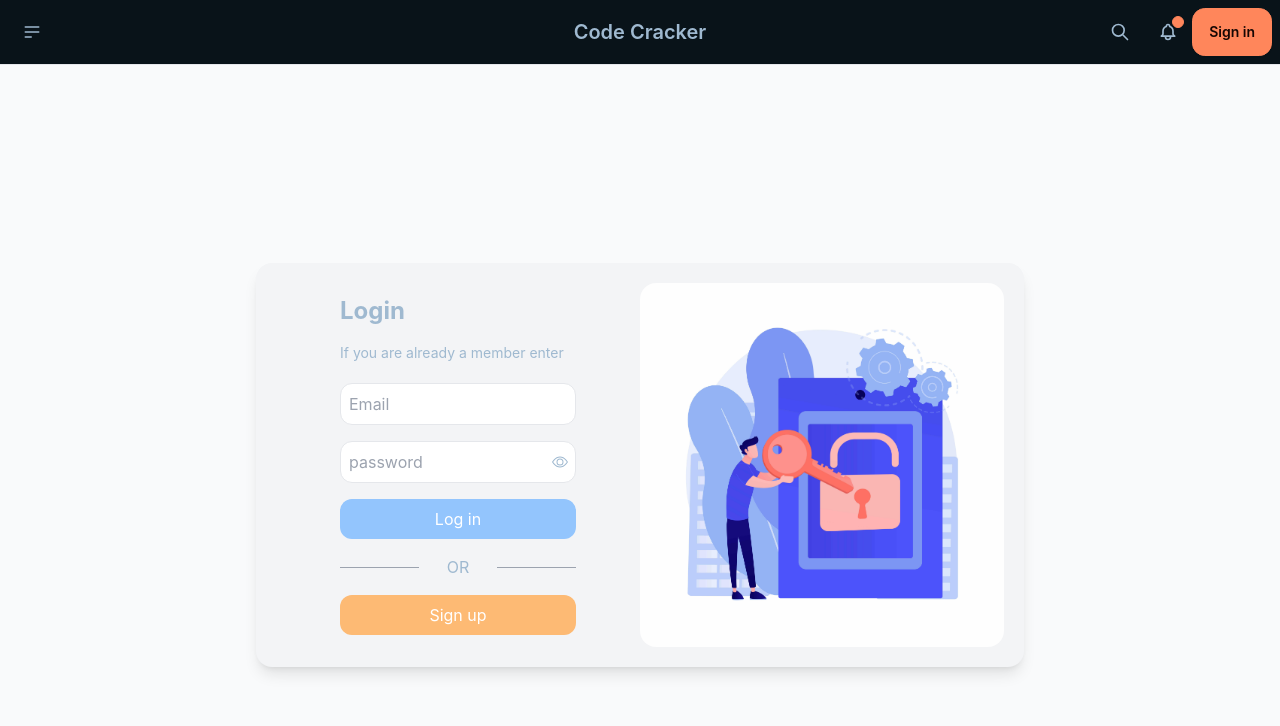
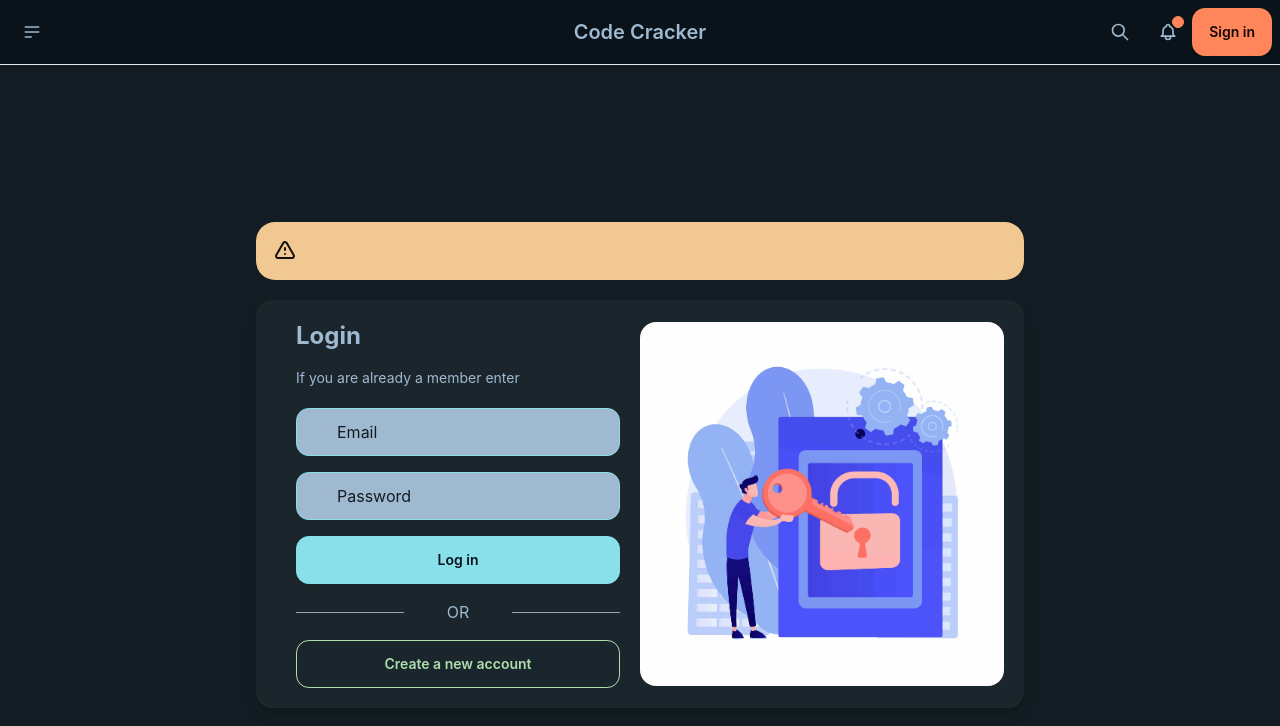
Before and after one commit to jon-oscar/code-cracker, a React (Create React App) app in the folder client/: page /signin in a window 1280 px wide. Shown: the top 726 px of the page. Built offline with nearby package versions, Linux system fonts and the light colour scheme.

Commit message:
refactor design forms including daisy library

```diff
--- a/client/src/pages/SignIn.tsx
+++ b/client/src/pages/SignIn.tsx
@@ -1,41 +1,100 @@
-import React from 'react';
+import React, { useState } from 'react';
 import { Link } from 'react-router-dom';
+import { User } from '../../../types/User';
 
 export default function SignIn(): JSX.Element {
+  const [email, setEmail] = useState('');
+  const [password, setPassword] = useState('');
+  const [errorMessage, setErrorMessage] = useState('');
+
+  async function loginUser(event: React.FormEvent<HTMLFormElement>) {
+    event.preventDefault();
+
+    const user = {
+      email: email,
+      password: password,
+    };
+
+    const responseUser = fetch('/api/users/login', {
+      method: 'POST',
+      headers: {
+        'Content-Type': 'application/json',
+      },
+      body: JSON.stringify(user),
+    });
+  }
+
   return (
-    <div className='bg-gray-50 min-h-screen flex items-center justify-center'>
-      <div className='bg-gray-100 flex rounded-2xl shadow-lg max-w-3xl p-5 items-center'>
-        <div className='md:w-1/2 px-16'>
+    <div className='min-h-screen flex items-center justify-center flex-col'>
+      {!errorMessage && (
+        <div
+          role='alert'
+          className='alert alert-warning max-w-sm md:max-w-3xl mb-5 flex flex-row'
+        >
+          <svg
+            xmlns='http://www.w3.org/2000/svg'
+            className='stroke-current shrink-0 h-6 w-6'
+            fill='none'
+            viewBox='0 0 24 24'
+          >
+            <path
+              strokeLinecap='round'
+              strokeLinejoin='round'
+              strokeWidth='2'
+              d='M12 9v2m0 4h.01m-6.938 4h13.856c1.54 0 2.502-1.667 1.732-3L13.732 4c-.77-1.333-2.694-1.333-3.464 0L3.34 16c-.77 1.333.192 3 1.732 3z'
+            />
+          </svg>
+          <span>{errorMessage}</span>
+        </div>
+      )}
+      <div className='bg-neutral flex rounded-2xl shadow-lg max-w-3xl p-5 items-center'>
+        <div className='md:w-1/2 px-5'>
           <h2 className='font-bold text-2xl'>Login</h2>
           <p className='text-sm mt-4'>If you are already a member enter</p>
-          <form action='' className='flex flex-col gap-4'>
-            <input
-              className='p-2 rounded-xl border bg-white mt-5'
-              type='text'
-              placeholder='Email'
-              name='email'
-            />
-
-            <div className='relative'>
-              <input
-                className='p-2 rounded-xl border bg-white w-full'
-                type='password'
-                placeholder='password'
-                name='password'
-              />
+          <form action='' className='flex flex-col gap-4' onSubmit={loginUser}>
+            <label className='input input-bordered input-info bg-base-content flex items-center gap-2 mt-5'>
               <svg
                 xmlns='http://www.w3.org/2000/svg'
-                width='16'
-                height='16'
+                viewBox='0 0 16 16'
                 fill='currentColor'
-                className='bi bi-eye absolute top-1/2 right-2 -translate-y-1/2'
+                className='w-4 h-4 opacity-70'
+              >
+                <path d='M2.5 3A1.5 1.5 0 0 0 1 4.5v.793c.026.009.051.02.076.032L7.674 8.51c.206.1.446.1.652 0l6.598-3.185A.755.755 0 0 1 15 5.293V4.5A1.5 1.5 0 0 0 13.5 3h-11Z' />
+                <path d='M15 6.954 8.978 9.86a2.25 2.25 0 0 1-1.956 0L1 6.954V11.5A1.5 1.5 0 0 0 2.5 13h11a1.5 1.5 0 0 0 1.5-1.5V6.954Z' />
+              </svg>
+              <input
+                type='text'
+                className='grow placeholder-base-100 text-base-300'
+                placeholder='Email'
+                name='email'
+                value={email}
+                onChange={(e) => setEmail(e.target.value)}
+              />
+            </label>
+
+            <label className='input input-bordered input-info bg-base-content flex items-center gap-2'>
+              <svg
+                xmlns='http://www.w3.org/2000/svg'
                 viewBox='0 0 16 16'
+                fill='currentColor'
+                className='w-4 h-4 opacity-70'
               >
-                <path d='M16 8s-3-5.5-8-5.5S0 8 0 8s3 5.5 8 5.5S16 8 16 8M1.173 8a13 13 0 0 1 1.66-2.043C4.12 4.668 5.88 3.5 8 3.5s3.879 1.168 5.168 2.457A13 13 0 0 1 14.828 8q-.086.13-.195.288c-.335.48-.83 1.12-1.465 1.755C11.879 11.332 10.119 12.5 8 12.5s-3.879-1.168-5.168-2.457A13 13 0 0 1 1.172 8z' />
-                <path d='M8 5.5a2.5 2.5 0 1 0 0 5 2.5 2.5 0 0 0 0-5M4.5 8a3.5 3.5 0 1 1 7 0 3.5 3.5 0 0 1-7 0' />
+                <path
+                  fillRule='evenodd'
+                  d='M14 6a4 4 0 0 1-4.899 3.899l-1.955 1.955a.5.5 0 0 1-.353.146H5v1.5a.5.5 0 0 1-.5.5h-2a.5.5 0 0 1-.5-.5v-2.293a.5.5 0 0 1 .146-.353l3.955-3.955A4 4 0 1 1 14 6Zm-4-2a.75.75 0 0 0 0 1.5.5.5 0 0 1 .5.5.75.75 0 0 0 1.5 0 2 2 0 0 0-2-2Z'
+                  clipRule='evenodd'
+                />
               </svg>
-            </div>
-            <button className='bg-blue-300 py-2 text-white rounded-xl'>
+              <input
+                type='password'
+                className='grow placeholder-base-100 text-base-300'
+                placeholder='Password'
+                name='password'
+                value={password}
+                onChange={(e) => setPassword(e.target.value)}
+              />
+            </label>
+            <button className='btn btn-block btn-info text-base-300'>
               Log in
             </button>
 
@@ -45,8 +104,8 @@ export default function SignIn(): JSX.Element {
               <hr className='border-gray-400' />
             </div>
 
-            <button className='bg-orange-300 py-2 text-white rounded-xl'>
-              <a href='/signup'>Sign up</a>
+            <button className='btn btn-block btn-outline btn-success'>
+              <a href='/signup'>Create a new account</a>
             </button>
           </form>
         </div>
--- a/client/src/pages/SignUp.tsx
+++ b/client/src/pages/SignUp.tsx
@@ -1,21 +1,20 @@
 import { useState } from 'react';
-import { Link } from 'react-router-dom';
+
 import { ResponseUser, RequestUser } from '../../../types/User';
 
 export default function SignUp(): JSX.Element {
   const [username, setUsername] = useState('');
   const [email, setEmail] = useState('');
   const [password, setPassword] = useState('');
+  const [errorMessage, setErrorMessage] = useState('');
 
   async function registerUser(event: React.FormEvent<HTMLFormElement>) {
     event.preventDefault();
-
     const newUser: RequestUser = {
       username: username,
-      email: `${email}@example.com`,
+      email: email,
       password: password,
     };
-
     const responseNewUser = await fetch('/api/users', {
       method: 'POST',
       headers: {
@@ -24,63 +23,124 @@ export default function SignUp(): JSX.Element {
       body: JSON.stringify(newUser),
     });
     const dataNewUser: ResponseUser = await responseNewUser.json();
+
+    if (responseNewUser.status === 201) {
       console.log('User created', dataNewUser);
+    } else {
+      setErrorMessage('Username or email already exists!');
+    }
   }
 
   return (
-    <div className='bg-gray-50 min-h-screen flex items-center justify-center'>
-      <div className='bg-gray-100 flex rounded-2xl shadow-lg max-w-3xl p-5 items-center'>
-        <div className='md:w-1/2 px-16'>
+    <div className=' min-h-screen flex flex-col items-center justify-center'>
+      {errorMessage && (
+        <div
+          role='alert'
+          className='alert alert-warning max-w-sm md:max-w-3xl mb-5 flex flex-row'
+        >
+          <svg
+            xmlns='http://www.w3.org/2000/svg'
+            className='stroke-current shrink-0 h-6 w-6'
+            fill='none'
+            viewBox='0 0 24 24'
+          >
+            <path
+              strokeLinecap='round'
+              strokeLinejoin='round'
+              strokeWidth='2'
+              d='M12 9v2m0 4h.01m-6.938 4h13.856c1.54 0 2.502-1.667 1.732-3L13.732 4c-.77-1.333-2.694-1.333-3.464 0L3.34 16c-.77 1.333.192 3 1.732 3z'
+            />
+          </svg>
+          <span>{errorMessage}</span>
+        </div>
+      )}
+
+      <div className='bg-neutral flex rounded-2xl shadow-lg max-w-3xl p-5 items-center'>
+        <div className='md:w-1/2 px-5'>
           <h2 className='font-bold text-2xl'>Sign up</h2>
-          <p className='text-sm mt-4'>Join us!</p>
+          <p className='text-sm mt-4'>Join us, it is quick and easy!</p>
           <form className='flex flex-col gap-4' onSubmit={registerUser}>
+            <label className='input input-bordered input-info bg-base-content flex items-center gap-2 mt-5'>
+              <svg
+                xmlns='http://www.w3.org/2000/svg'
+                viewBox='0 0 16 16'
+                fill='currentColor'
+                className='w-4 h-4 opacity-70'
+              >
+                <path d='M8 8a3 3 0 1 0 0-6 3 3 0 0 0 0 6ZM12.735 14c.618 0 1.093-.561.872-1.139a6.002 6.002 0 0 0-11.215 0c-.22.578.254 1.139.872 1.139h9.47Z' />
+              </svg>
               <input
-              className='p-2 rounded-xl border bg-white mt-5'
                 type='text'
+                className='grow placeholder-base-100 text-base-300'
                 placeholder='Username'
                 name='username'
                 value={username}
                 onChange={(e) => setUsername(e.target.value)}
               />
+            </label>
 
+            <label className='input input-bordered input-info bg-base-content flex items-center gap-2'>
+              <svg
+                xmlns='http://www.w3.org/2000/svg'
+                viewBox='0 0 16 16'
+                fill='currentColor'
+                className='w-4 h-4 opacity-70'
+              >
+                <path d='M2.5 3A1.5 1.5 0 0 0 1 4.5v.793c.026.009.051.02.076.032L7.674 8.51c.206.1.446.1.652 0l6.598-3.185A.755.755 0 0 1 15 5.293V4.5A1.5 1.5 0 0 0 13.5 3h-11Z' />
+                <path d='M15 6.954 8.978 9.86a2.25 2.25 0 0 1-1.956 0L1 6.954V11.5A1.5 1.5 0 0 0 2.5 13h11a1.5 1.5 0 0 0 1.5-1.5V6.954Z' />
+              </svg>
               <input
-              className='p-2 rounded-xl border bg-white'
                 type='text'
+                className='grow placeholder-base-100 text-base-300'
                 placeholder='Email'
                 name='email'
                 value={email}
                 onChange={(e) => setEmail(e.target.value)}
               />
+            </label>
 
+            <label className='input input-bordered input-info bg-base-content flex items-center gap-2'>
+              <svg
+                xmlns='http://www.w3.org/2000/svg'
+                viewBox='0 0 16 16'
+                fill='currentColor'
+                className='w-4 h-4 opacity-70'
+              >
+                <path
+                  fillRule='evenodd'
+                  d='M14 6a4 4 0 0 1-4.899 3.899l-1.955 1.955a.5.5 0 0 1-.353.146H5v1.5a.5.5 0 0 1-.5.5h-2a.5.5 0 0 1-.5-.5v-2.293a.5.5 0 0 1 .146-.353l3.955-3.955A4 4 0 1 1 14 6Zm-4-2a.75.75 0 0 0 0 1.5.5.5 0 0 1 .5.5.75.75 0 0 0 1.5 0 2 2 0 0 0-2-2Z'
+                  clipRule='evenodd'
+                />
+              </svg>
               <input
-              className='p-2 rounded-xl border bg-white'
                 type='password'
-              placeholder='password'
+                className='grow placeholder-base-100 text-base-300'
+                placeholder='Password'
                 name='password'
                 value={password}
                 onChange={(e) => setPassword(e.target.value)}
               />
+            </label>
 
             <button
               type='submit'
-              className='bg-orange-300 py-2 text-white rounded-xl'
+              className='btn btn-block btn-success text-base-300'
             >
               Register
             </button>
 
             <p className='text-center text-sm'>Already have an account?</p>
 
-            <button className='bg-blue-300 py-2 text-white rounded-xl'>
-              <a href='/signin'>log in</a>
+            <button
+              type='submit'
+              className='btn btn-block btn-outline btn-info'
+            >
+              <a href='/signin'>Log in</a>
             </button>
           </form>
         </div>
         <div className='md:block hidden w-1/2'>
-          <img
-            className='rounded-2xl h-full w-full object-cover'
-            src='signup.jpg'
-            alt=''
-          />
+          <img className='rounded-2xl' src='signup.jpg' alt='' />
         </div>
       </div>
     </div>
```
Lines whose indentation alone changed are shown as unchanged.
